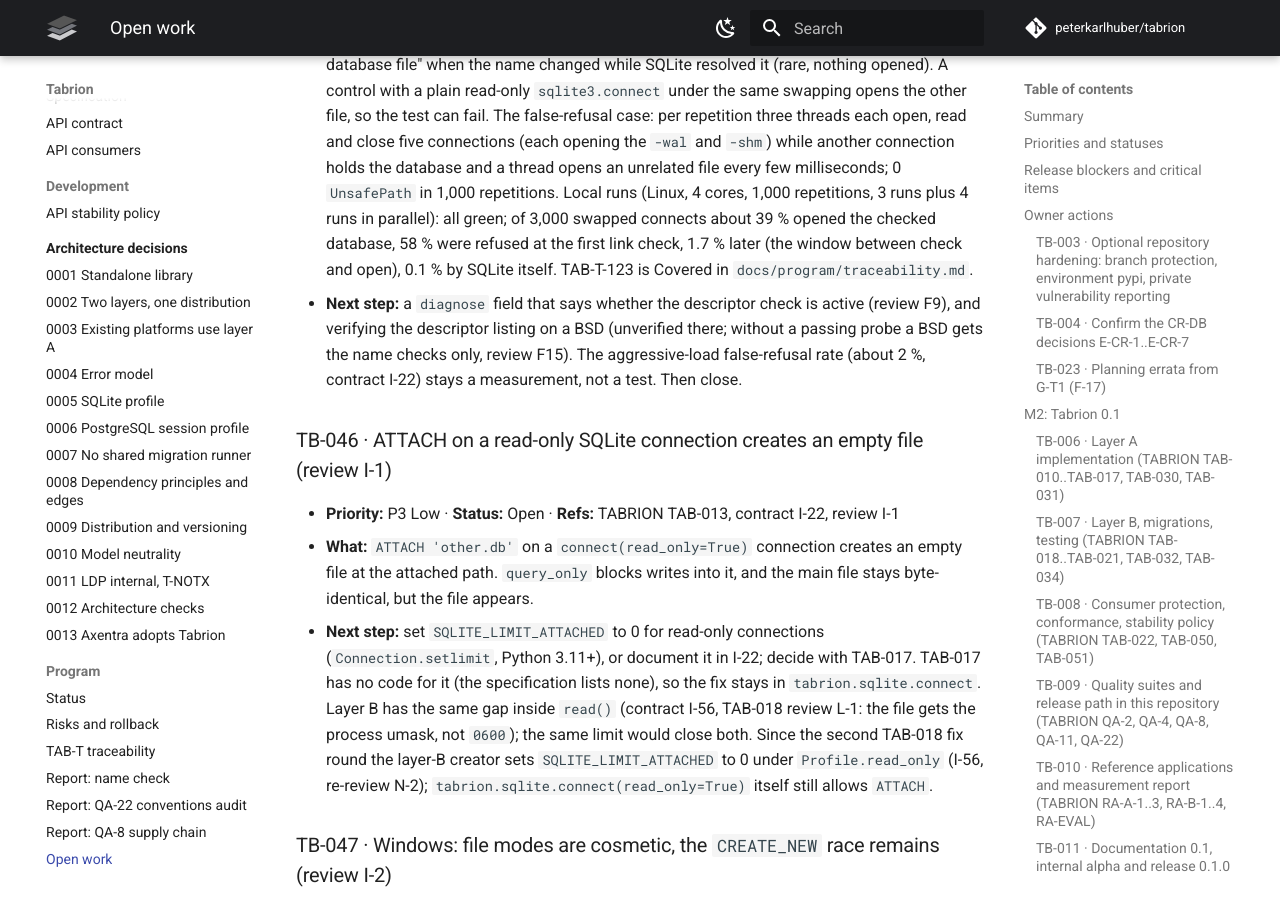
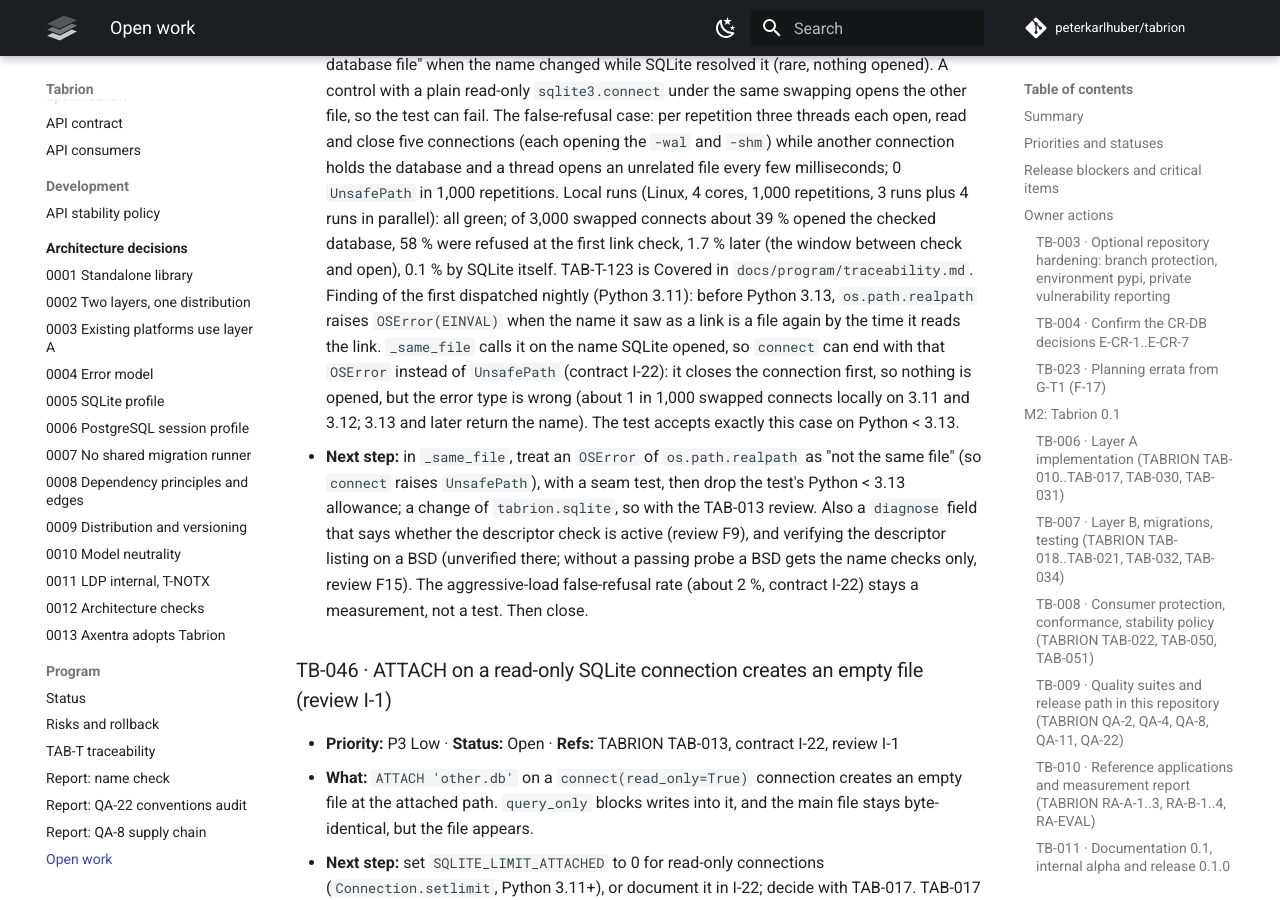
Before and after one commit to peterkarlhuber/tabrion, an MkDocs documentation site: the page built from docs/TODO.md, in a window 1280 px wide and 900 px high, scrolled down 32659 px. Built offline with MkDocs 1.6.1 and Material for MkDocs 9.7.7, drawn with Linux system fonts in a browser that asks for light colours; comment, search, counter and statistics services are not loaded.

Commit message:
TAB-T-123 race test: accept realpath's EINVAL before Python 3.13 as a refusal
The dispatched nightly found that, on Python 3.11 and 3.12, os.path.realpath
raises OSError(EINVAL) when a name it saw as a link is a file again by the time
it reads the link. connect closes the connection and passes that error on, so
nothing is opened; the test counts exactly this case as a refusal on Python <
3.13. TODO TB-045 tracks raising UnsafePath instead (a tabrion.sqlite change).

Co-Authored-By: Claude Opus 5.5 <noreply@anthropic.com>
Claude-Session: https://claude.ai/code/session_011tY7TC7Nu5VGro3DJGJcv8

```diff
--- a/docs/TODO.md
+++ b/docs/TODO.md
@@ -996,7 +996,14 @@ required (owner decision of 2026-11-08 11:26Z).
   1,000 repetitions, 3 runs plus 4 runs in parallel): all green; of 3,000 swapped connects about 39 % opened the
   checked database, 58 % were refused at the first link check, 1.7 % later (the window between check and open), 0.1 %
   by SQLite itself. TAB-T-123 is Covered in `docs/program/traceability.md`.
-- **Next step:** a `diagnose` field that says whether the descriptor check is active (review F9), and verifying the
+  Finding of the first dispatched nightly (Python 3.11): before Python 3.13, `os.path.realpath` raises
+  `OSError(EINVAL)` when the name it saw as a link is a file again by the time it reads the link. `_same_file` calls
+  it on the name SQLite opened, so `connect` can end with that `OSError` instead of `UnsafePath` (contract I-22): it
+  closes the connection first, so nothing is opened, but the error type is wrong (about 1 in 1,000 swapped connects
+  locally on 3.11 and 3.12; 3.13 and later return the name). The test accepts exactly this case on Python < 3.13.
+- **Next step:** in `_same_file`, treat an `OSError` of `os.path.realpath` as "not the same file" (so `connect`
+  raises `UnsafePath`), with a seam test, then drop the test's Python < 3.13 allowance; a change of
+  `tabrion.sqlite`, so with the TAB-013 review. Also a `diagnose` field that says whether the descriptor check is active (review F9), and verifying the
   descriptor listing on a BSD (unverified there; without a passing probe a BSD gets the name checks only, review
   F15). The aggressive-load false-refusal rate (about 2 %, contract I-22) stays a measurement, not a test. Then
   close.
```
Also changed, not shown: 1 other file.
